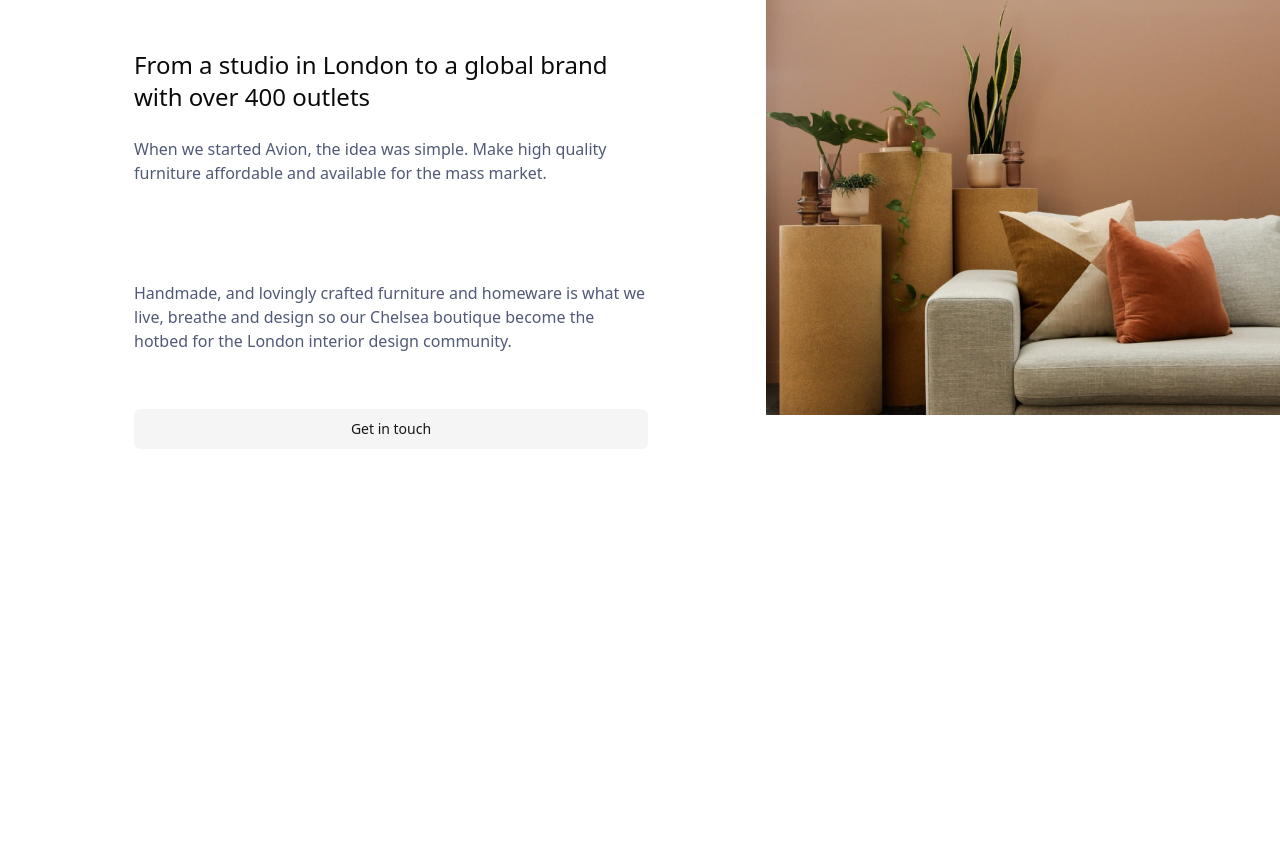
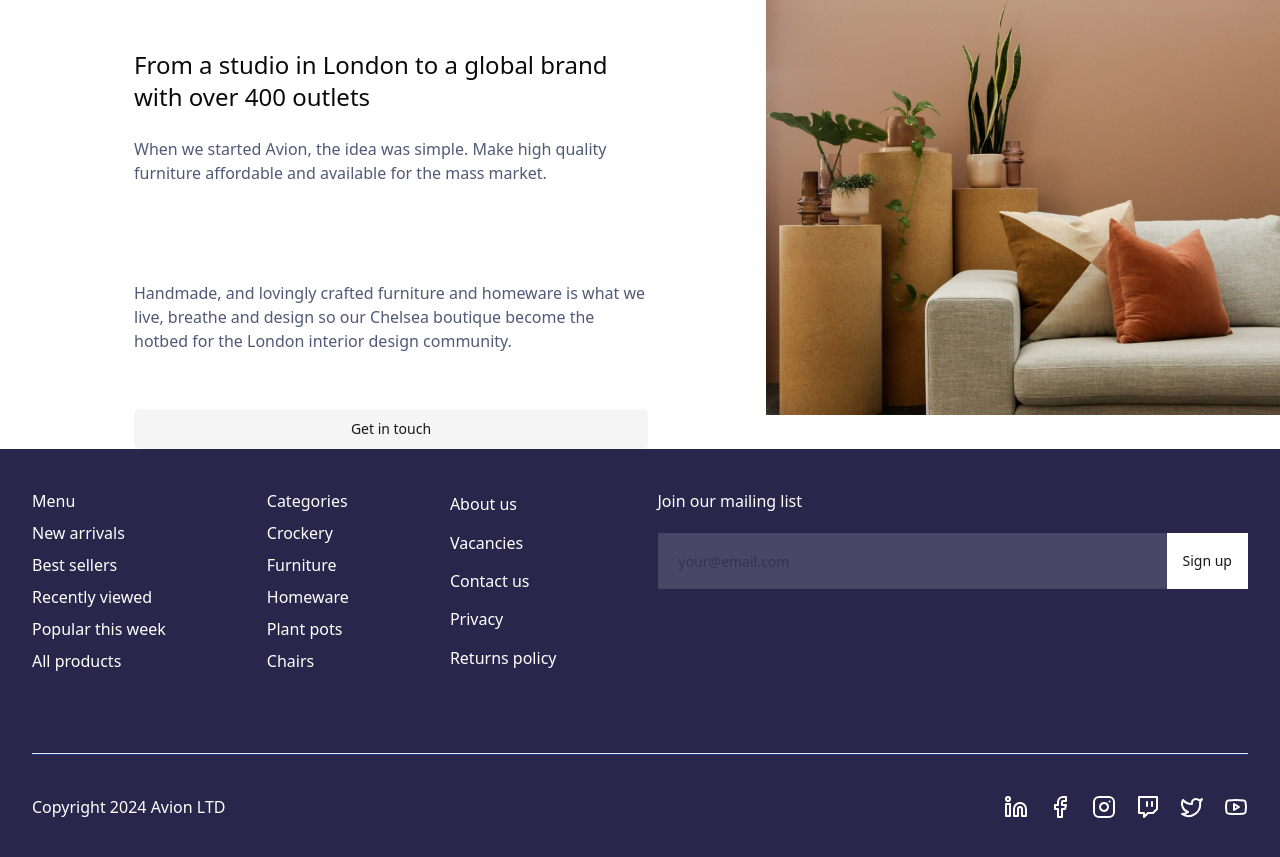
Before and after one commit to dkn1fe/avion-shop, a React (Vite) app in the folder client/: page / in a window 1280 px wide. Shown: the part 2384-3241 px from the top of the page. Before the commit the page ends 2833 px from the top, so only its background shows below. Built offline with nearby package versions, Linux system fonts and the light colour scheme; no server answers.

Commit message:
feat: add footer

```diff
--- /dev/null
+++ b/client/src/components/footer/Footer.tsx
@@ -0,0 +1,85 @@
+import { FC } from "react";
+import {
+  footerFirstListInfo,
+  footerSecondListInfo,
+  footerThirdListInfo,
+} from "@/shared/utils/footerList";
+import {
+  Facebook,
+  Instagram,
+  Linkedin,
+  Twitch,
+  Twitter,
+  Youtube,
+} from "lucide-react";
+import { Input } from "@/shared/ui/ui/input";
+import { Button } from "@/shared/ui/ui/button";
+
+const Footer: FC = () => {
+  return (
+    <div className="bg-[#2A254B]">
+      <div className="container">
+        <div>
+          <div className="justify-between flex py-10 max-[500px]:flex-wrap gap-20">
+            <div className="justify-around flex-col flex gap-2 list-none">
+              {footerFirstListInfo.map((item) => (
+                <li className="text-white" key={item.text}>
+                  <a href={item.link}></a>
+                  {item.text}
+                </li>
+              ))}
+            </div>
+            <div className="justify-around flex-col flex gap-2 list-none">
+              {footerSecondListInfo.map((item) => (
+                <li className="text-white" key={item.text}>
+                  <a href={item.link}></a>
+                  {item.text}
+                </li>
+              ))}
+            </div>
+            <div className="justify-around flex-col flex gap-2 list-none">
+              {footerThirdListInfo.map((item) => (
+                <li className="text-white" key={item.text}>
+                  <a href={item.link}></a>
+                  {item.text}
+                </li>
+              ))}
+            </div>
+            <div>
+              <h2 className="text-white">Join our mailing list</h2>
+              <div className="flex mt-5">
+                <Input
+                  className="bg-[#FFFFFF] opacity-15 pl-5 h-[56px]  rounded-none w-[509px] max-[500px]:w-[224px]"
+                  placeholder="your@email.com"
+                  type="text"
+                />
+                <Button
+                  className="bg-white h-[56px] rounded-none"
+                  variant="secondary"
+                >
+                  Sign up
+                </Button>
+              </div>
+            </div>
+          </div>
+          <div className="my-10">
+            <hr className="bg-blue-900 h-[2px]" />
+          </div>
+          <div className="flex  pb-10 items-center justify-between">
+            <p className="text-white">Copyright 2024 Avion LTD</p>
+            <div className="hidden text-center sm:flex gap-5">
+              <Linkedin className="text-white" />
+              <Facebook className="text-white" />
+              <Instagram className="text-white" />
+              <Twitch className="text-white" />
+              <Twitter className="text-white" />
+              <Youtube className="text-white" />
+            </div>
+          </div>
+        </div>
+      </div>
+    </div>
+  );
+};
+
+export default Footer;
--- a/client/src/pages/HomePage.tsx
+++ b/client/src/pages/HomePage.tsx
@@ -1,6 +1,7 @@
 import { Header } from "@/components/Header/Header";
 import { MainBlock } from "@/components/MainBlock/MainBlock";
 import { Carusel } from "@/components/caruselBlock/Carusel";
+import Footer from "@/components/footer/Footer";
 import { HistoryBlock } from "@/components/historyBlock/HistoryBlock";
 import { SignUp } from "@/components/signUp/SignUp";
 
@@ -22,6 +23,9 @@
       <section>
          <HistoryBlock/>
       </section>
+      <footer>
+        <Footer/>
+      </footer>
     </>
   );
 };
--- /dev/null
+++ b/client/src/shared/types/footerList/FooterList.ts
@@ -0,0 +1,4 @@
+interface IFooterTitleItem {
+    text: string;
+    link: string;
+  }
--- /dev/null
+++ b/client/src/shared/utils/footerList.ts
@@ -0,0 +1,25 @@
+export const footerFirstListInfo: IFooterTitleItem[] = [
+    { text: "Menu", link: "#" },
+    { text: "New arrivals", link: "#" },
+    { text: "Best sellers", link: "#" },
+    { text: "Recently viewed", link: "#" },
+    { text: "Popular this week", link: "#" },
+    { text: "All products", link: "#" },
+  ];
+
+  export const footerSecondListInfo: IFooterTitleItem[] = [
+    { text: "Categories", link: "#" },
+    { text: "Crockery", link: "#" },
+    { text: "Furniture", link: "#" },
+    { text: "Homeware", link: "#" },
+    { text: "Plant pots", link: "#" },
+    { text: "Chairs", link: "#" },
+  ];
+
+  export const footerThirdListInfo: IFooterTitleItem[] = [
+    { text: "About us", link: "#" },
+    { text: "Vacancies", link: "#" },
+    { text: "Contact us", link: "#" },
+    { text: "Privacy", link: "#" },
+    { text: "Returns policy", link: "#" },
+  ];
```
